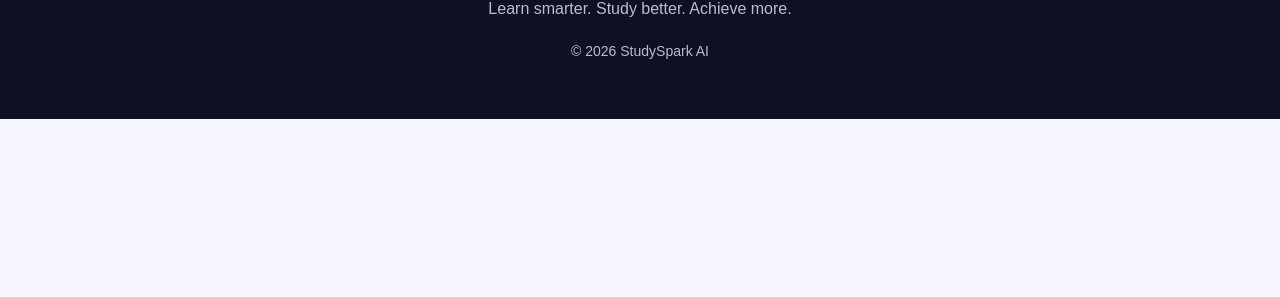
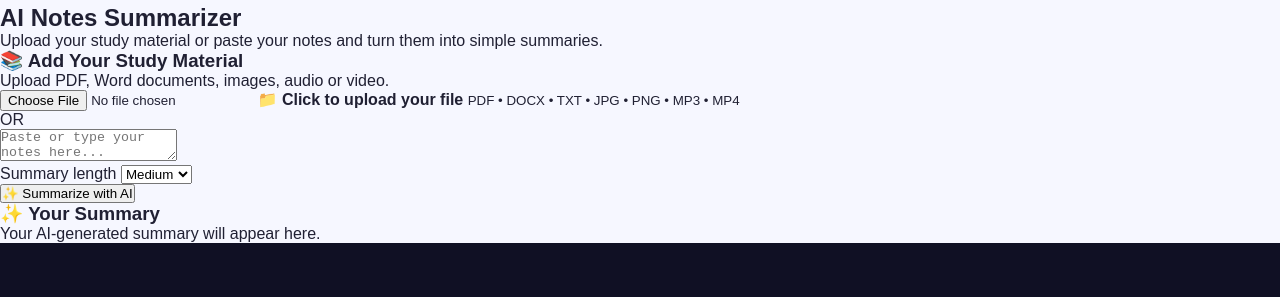
Before and after one commit to notshanaya7-arch/studyspark-ai, a plain HTML site: page index.html in a window 1280 px wide. Shown: the part 2052-2349 px from the top of the page. Before the commit the page ends 2171 px from the top, so only its background shows below. Drawn offline with Linux system fonts and the light colour scheme.

Commit message:
Update index.html

```diff
--- a/index.html
+++ b/index.html
@@ -17,15 +17,37 @@
 
     <div id="intro">
 
-        <div class="spark spark1">✦</div>
-        <div class="spark spark2">✦</div>
-        <div class="spark spark3">✧</div>
-        <div class="spark spark4">✦</div>
-        <div class="spark spark5">✧</div>
+       <div id="intro">
+
+    <div class="intro-spark spark1">✦</div>
+    <div class="intro-spark spark2">✧</div>
+    <div class="intro-spark spark3">✦</div>
+    <div class="intro-spark spark4">✧</div>
+    <div class="intro-spark spark5">✦</div>
+
+    <div class="intro-content">
 
         <div class="intro-logo">
-            <span>StudySpark</span>
-            <strong> AI</strong>
+            StudySpark <span>AI</span>
+        </div>
+
+        <div class="intro-line"></div>
+
+        <p class="intro-tagline">
+            Learn Smarter. Achieve More.
+        </p>
+
+        <p class="creator-text">
+            ✨ Created by a 14 year old ✨
+        </p>
+
+        <h2 class="creator-name">
+            Shanaya Khan
+        </h2>
+
+    </div>
+
+</div>
         </div>
 
         <p class="intro-subtitle">
@@ -305,7 +327,114 @@
 
         </section>
 
+<!-- ========================= -->
+<!-- AI NOTES SUMMARIZER -->
+<!-- ========================= -->
 
+<section id="summarizer" class="study-tool-page">
+
+    <div class="tool-page-header">
+
+        <div class="tool-icon">
+            📝
+        </div>
+
+        <h2>AI Notes Summarizer</h2>
+
+        <p>
+            Upload your study material or paste your notes
+            and turn them into simple summaries.
+        </p>
+
+    </div>
+
+
+    <div class="summarizer-box">
+
+        <h3>📚 Add Your Study Material</h3>
+
+        <p class="upload-info">
+            Upload PDF, Word documents, images, audio or video.
+        </p>
+
+
+        <label class="upload-area">
+
+            <input
+                type="file"
+                id="studyFile"
+                accept=".pdf,.doc,.docx,.txt,.jpg,.jpeg,.png,.mp3,.wav,.mp4,.mov"
+            >
+
+            <span class="upload-icon">📁</span>
+
+            <strong>Click to upload your file</strong>
+
+            <small>
+                PDF • DOCX • TXT • JPG • PNG • MP3 • MP4
+            </small>
+
+        </label>
+
+
+        <div class="or-divider">
+            OR
+        </div>
+
+
+        <textarea
+            id="studyNotes"
+            placeholder="Paste or type your notes here..."
+        ></textarea>
+
+
+        <div class="summary-options">
+
+            <label>
+                Summary length
+            </label>
+
+            <select id="summaryLength">
+
+                <option value="short">
+                    Short
+                </option>
+
+                <option value="medium" selected>
+                    Medium
+                </option>
+
+                <option value="detailed">
+                    Detailed
+                </option>
+
+            </select>
+
+        </div>
+
+
+        <button
+            class="summarize-button"
+            onclick="summarizeNotes()"
+        >
+            ✨ Summarize with AI
+        </button>
+
+
+        <div id="summaryResult" class="summary-result">
+
+            <h3>✨ Your Summary</h3>
+
+            <p>
+                Your AI-generated summary will appear here.
+            </p>
+
+        </div>
+
+
+    </div>
+
+</section>
         <!-- FOOTER -->
 
         <footer>
```
